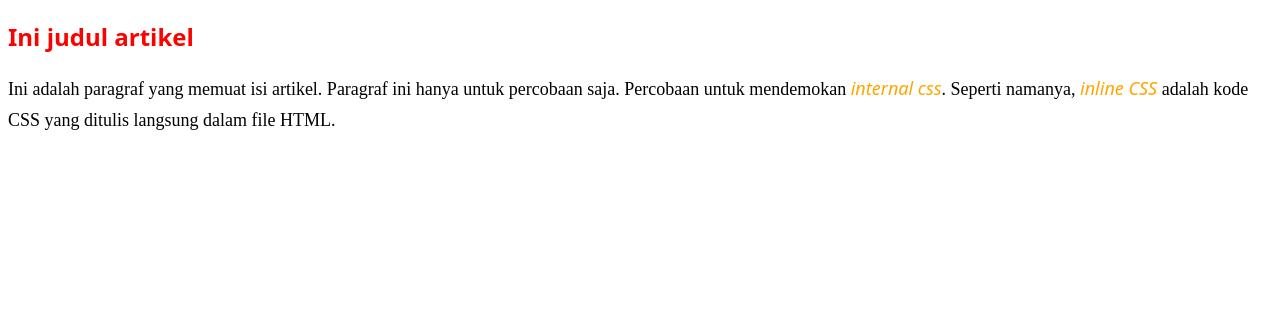
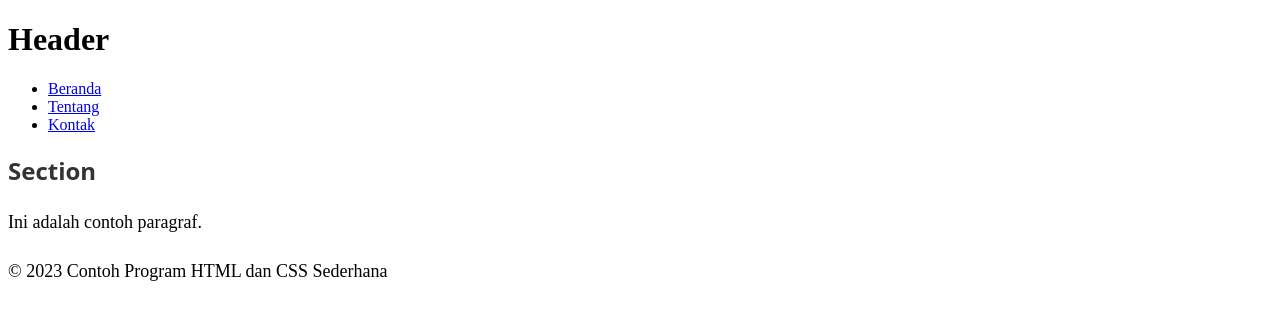
Before and after one commit to ChipiChapaa/prakDPW1_Firman_SE06C, a plain HTML site: page index.html in a window 1280 px wide. Drawn offline with Linux system fonts and the light colour scheme.

Commit message:
Update index.html

```diff
--- a/index.html
+++ b/index.html
@@ -1,23 +1,26 @@
 <!DOCTYPE html>
-<html lang="en">
+<html>
 <head>
-    <meta charset="UTF-8">
-    <meta name="viewport" content="width=device-width, initial-scale=1.0">
-    <title>Document</title>
-    <link rel="stylesheet" href="style.css">
+    <title>Contoh Program HTML dan CSS Sederhana</title>
+    <link rel="stylesheet" type="text/css" href="style.css">
 </head>
 <body>
-    <style type="text/css">
-        h2 {
-        font-family: sans;
-        color: #333;
-        }
-        </style>
-        <h2 style="color: red;">Ini judul artikel</h2>
-        <p>Ini adalah paragraf yang memuat isi artikel. Paragraf ini hanya untuk
-        percobaan saja. Percobaan untuk mendemokan <i>internal css</i>. Seperti
-        namanya, <i>inline CSS</i> adalah kode CSS yang ditulis langsung dalam
-        file HTML.</p>
-
+    <header>
+        <h1>Header</h1>
+    <nav>
+    <ul>
+        <li><a href="#">Beranda</a></li>
+        <li><a href="#">Tentang</a></li>
+        <li><a href="#">Kontak</a></li>
+    </ul>
+    </nav>
+    </header>
+    <section>
+        <h2>Section</h2>
+        <p>Ini adalah contoh paragraf.</p>
+    </section>
+    <footer>
+        <p>&copy; 2023 Contoh Program HTML dan CSS Sederhana</p>
+    </footer>
 </body>
 </html>
```
